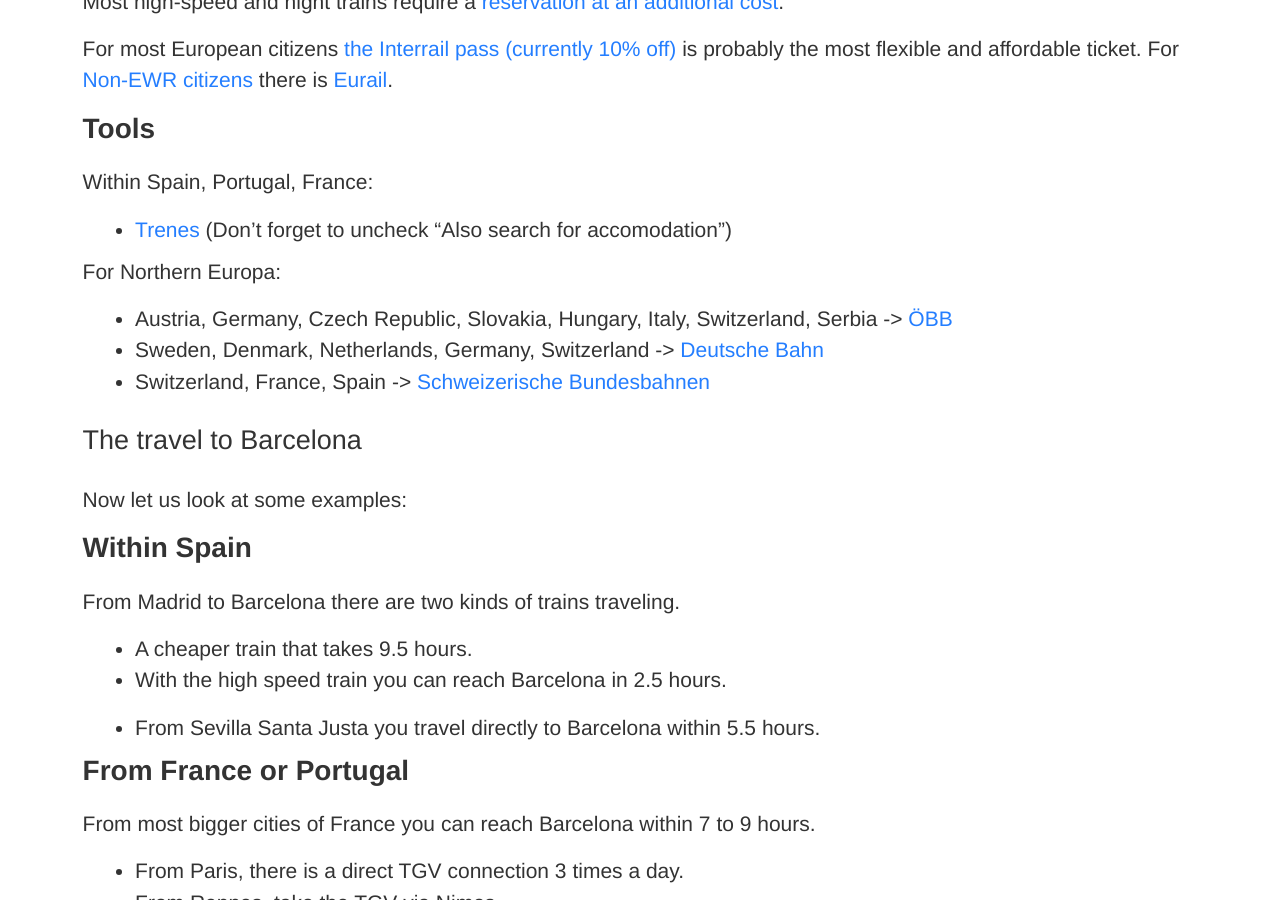
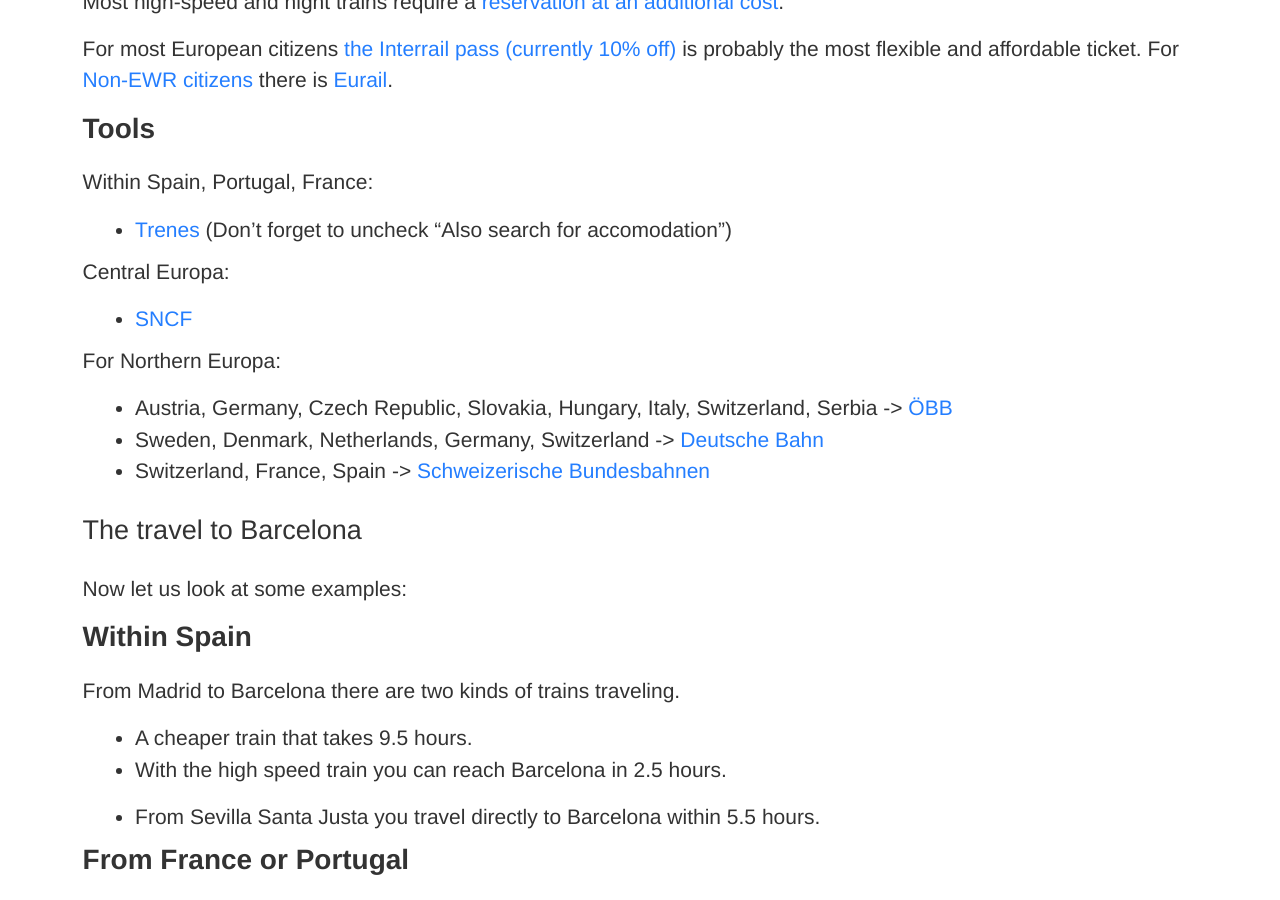
Before and after one commit to RustFestEU/blog.rustfest.eu, a Jekyll site: the page built from _posts/2019-08-06-pre-post-events-sustainable-trains.md, in a window 1280 px wide and 900 px high, scrolled down 1350 px. Built offline with Jekyll 4.4.1, drawn with Linux system fonts in a browser that asks for light colours.

Commit message:
Add SNCF

```diff
--- a/_posts/2019-08-06-pre-post-events-sustainable-trains.md
+++ b/_posts/2019-08-06-pre-post-events-sustainable-trains.md
@@ -51,6 +51,9 @@
 
 Within Spain, Portugal, France:
 * [Trenes](https://train.trenes.com/) (Don't forget to uncheck "Also search for accomodation")
+
+Central Europa:
+* [SNCF](https://www.sncf.com/en)
 
 For Northern Europa:
 * Austria, Germany, Czech Republic, Slovakia, Hungary, Italy, Switzerland, Serbia -> [ÖBB](https://www.oebb.at/)
```
